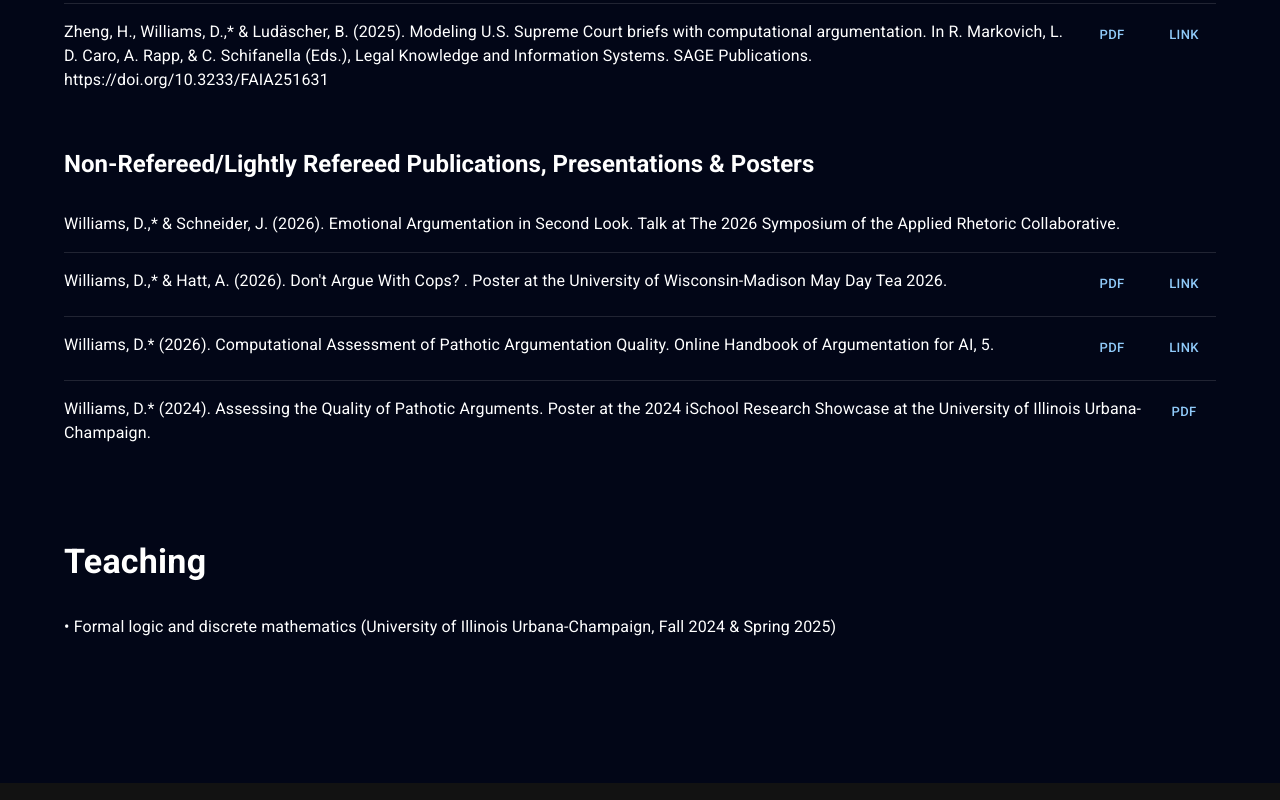
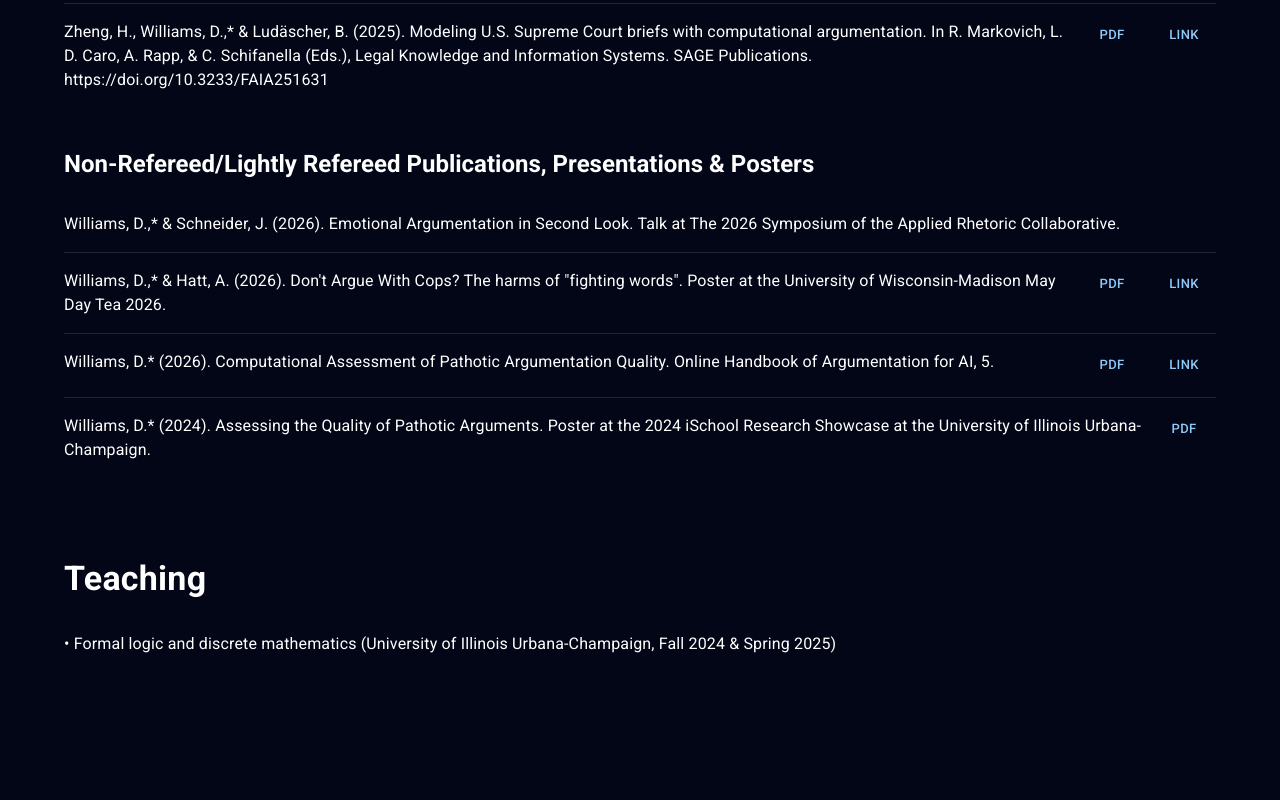
Before and after one commit to dexterwilliams96/dexterwilliams96.github.io, a React (Vite) app: page / in a window 1280 px wide. Shown: the part 1300-2100 px from the top of the page. Built offline with nearby package versions, Linux system fonts and the light colour scheme.

Commit message:
Fixed typo

```diff
--- a/src/App.tsx
+++ b/src/App.tsx
@@ -67,18 +67,11 @@ const researchInterests = [
   "AI and Law",
 ];
 
-//const news = [
-  //{ date: "2024", text: "New collaboration started with external research group." },
-//];
 
 const teaching = [
   "Formal logic and discrete mathematics (University of Illinois Urbana-Champaign, Fall 2024 & Spring 2025)",
 ];
 
-//const awards = [
-//];
-
-/** Example Publications with BibTeX + Citation Info */
 
 const publications = {
   conferences: [
@@ -111,7 +104,7 @@ const publications = {
     citation: "Williams, D.,* & Schneider, J. (2026). Emotional Argumentation in Second Look. Talk at The 2026 Symposium of the Applied Rhetoric Collaborative.",
   },
   {
-    citation: "Williams, D.,* & Hatt, A. (2026). Don't Argue With Cops? . Poster at the University of Wisconsin-Madison May Day Tea 2026.",
+    citation: "Williams, D.,* & Hatt, A. (2026). Don't Argue With Cops? The harms of \"fighting words\". Poster at the University of Wisconsin-Madison May Day Tea 2026.",
     pdf: "/papers/DontArgueWithCops[Poster].pdf",
     link: "https://minds.wisc.edu/items/bd692419-212d-4e28-9b8b-a0f8bb0c31c0"
   },
```
